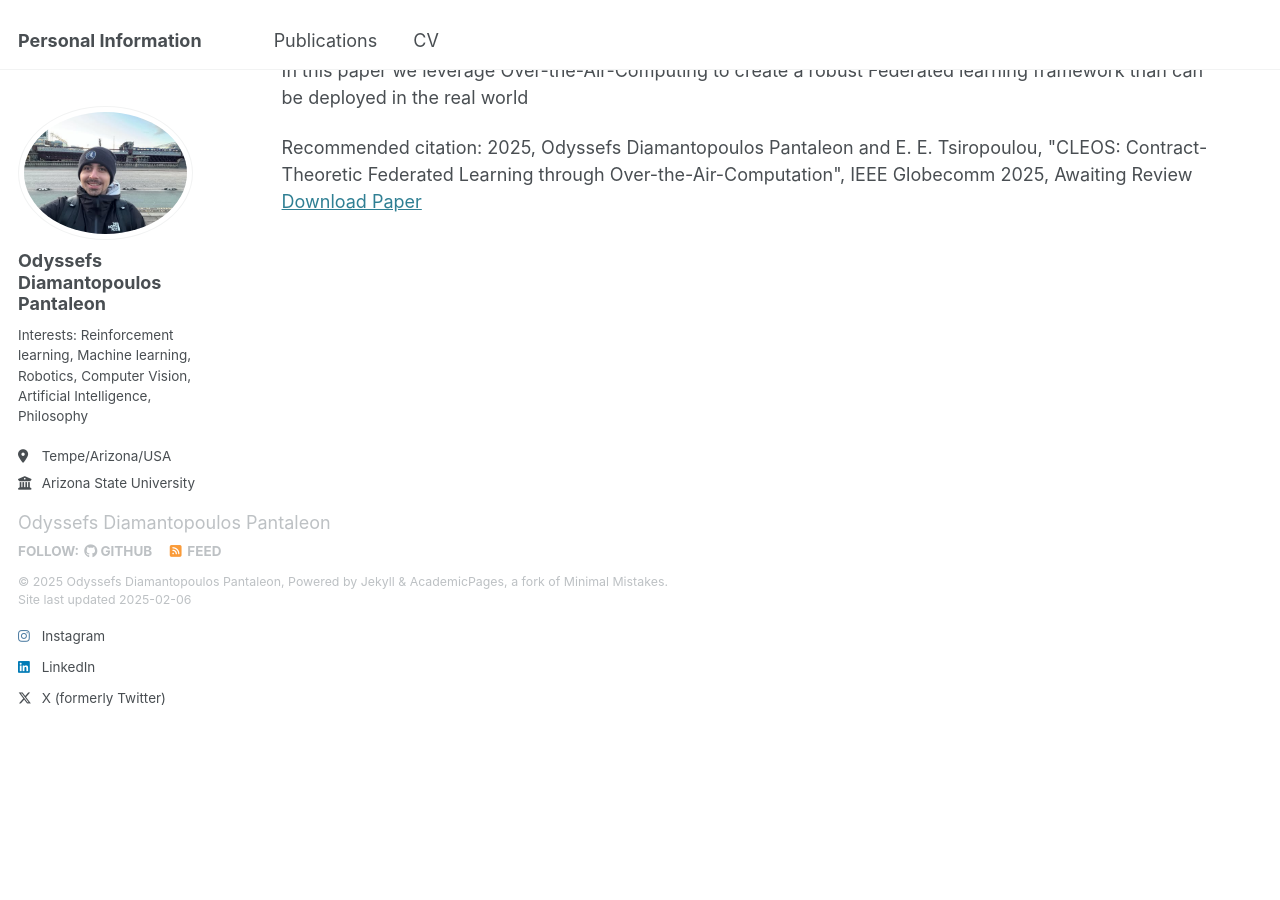
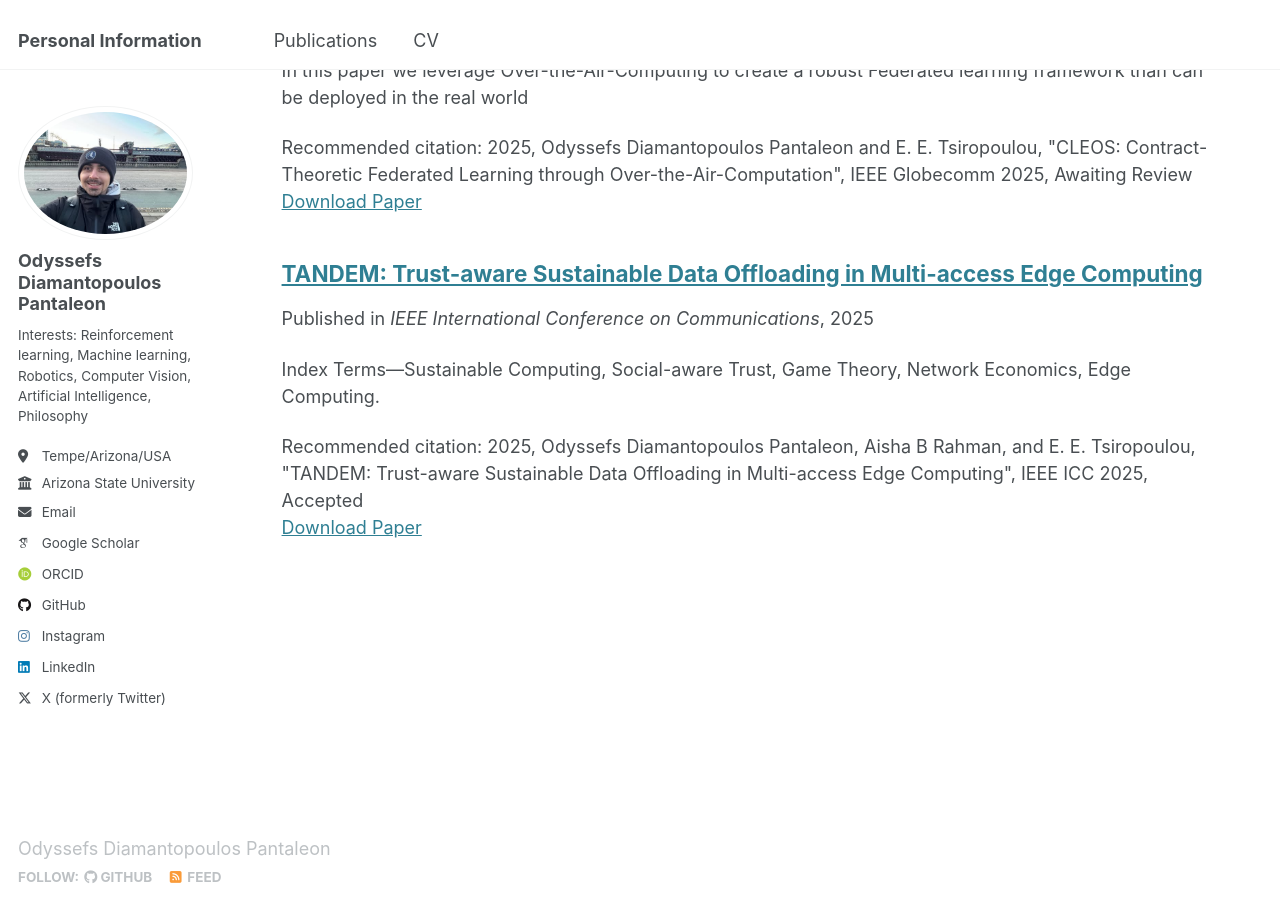
Before and after one commit to gody10/gody10.github.io, a Jekyll site: the page built from _pages/publications.html, in a window 1280 px wide and 900 px high, scrolled down 1229 px. Built offline with Jekyll 4.4.1, drawn with Linux system fonts in a browser that asks for light colours; some web fonts are replaced.

Commit message:
Publications

```diff
--- a/_publications/2009-10-01-paper-title-number-1.md
+++ b/_publications/2009-10-01-paper-title-number-1.md
@@ -7,7 +7,7 @@ excerpt: 'In this paper we leverage Over-the-Air-Computing to create a robust Fe
 date: 2025-03-01
 venue: 'IEEE Globecomm'
 slidesurl: ''
-paperurl: ''
+paperurl: 'files/tandem'
 citation: '2025, Odyssefs Diamantopoulos Pantaleon and E. E. Tsiropoulou, "CLEOS: Contract-Theoretic Federated Learning through Over-the-Air-Computation", IEEE Globecomm 2025, Awaiting Review'
 ---
 
--- /dev/null
+++ b/_publications/tandem.md
@@ -0,0 +1,15 @@
+---
+title: "TANDEM: Trust-aware Sustainable Data Offloading in Multi-access Edge Computing"
+collection: publications
+category: conferences
+permalink: /publication/tandem
+excerpt: 'Index Terms—Sustainable Computing, Social-aware Trust, Game Theory, Network Economics, Edge Computing.'
+date: 2025-01-10
+venue: 'IEEE International Conference on Communications'
+paperurl: ''
+citation: '2025, Odyssefs Diamantopoulos Pantaleon, Aisha B Rahman, and E. E. Tsiropoulou, "TANDEM: Trust-aware Sustainable Data Offloading in Multi-access Edge Computing", IEEE ICC 2025, Accepted'
+---
+Abstract—The need to maintain efficient and environmentally responsible data processing at the network edge has introduced a new research field in the area of edge computing sustainability.
+This paper introduces a novel social-aware, trust-based data offloading framework, named TANDEM, in Multi-access Edge Computing (MEC) environments. TANDEM is designed to jointly
+optimize the user’ data offloading strategies and the MEC providers’ dynamic pricing policies. TANDEM incorporates a social-aware trust model based on direct and indirect interactions
+of the users with the MEC servers, and is based on a Stackelberg game-theoretic approach to optimize the data offloading and pricing. TANDEM significantly outperforms existing methods by reducing carbon emissions in MEC systems and ensuring a sustainable edge computing environment.
```
Also changed, not shown: 1 other file.
